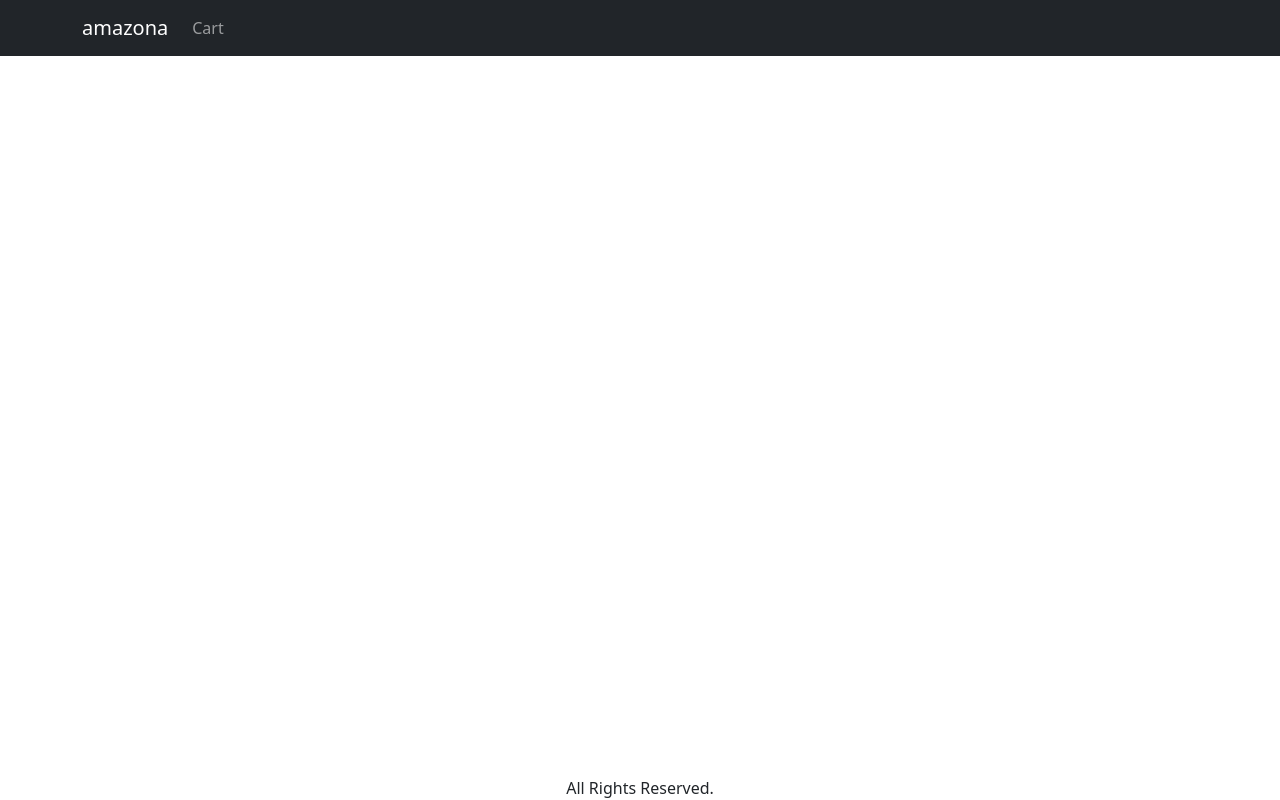
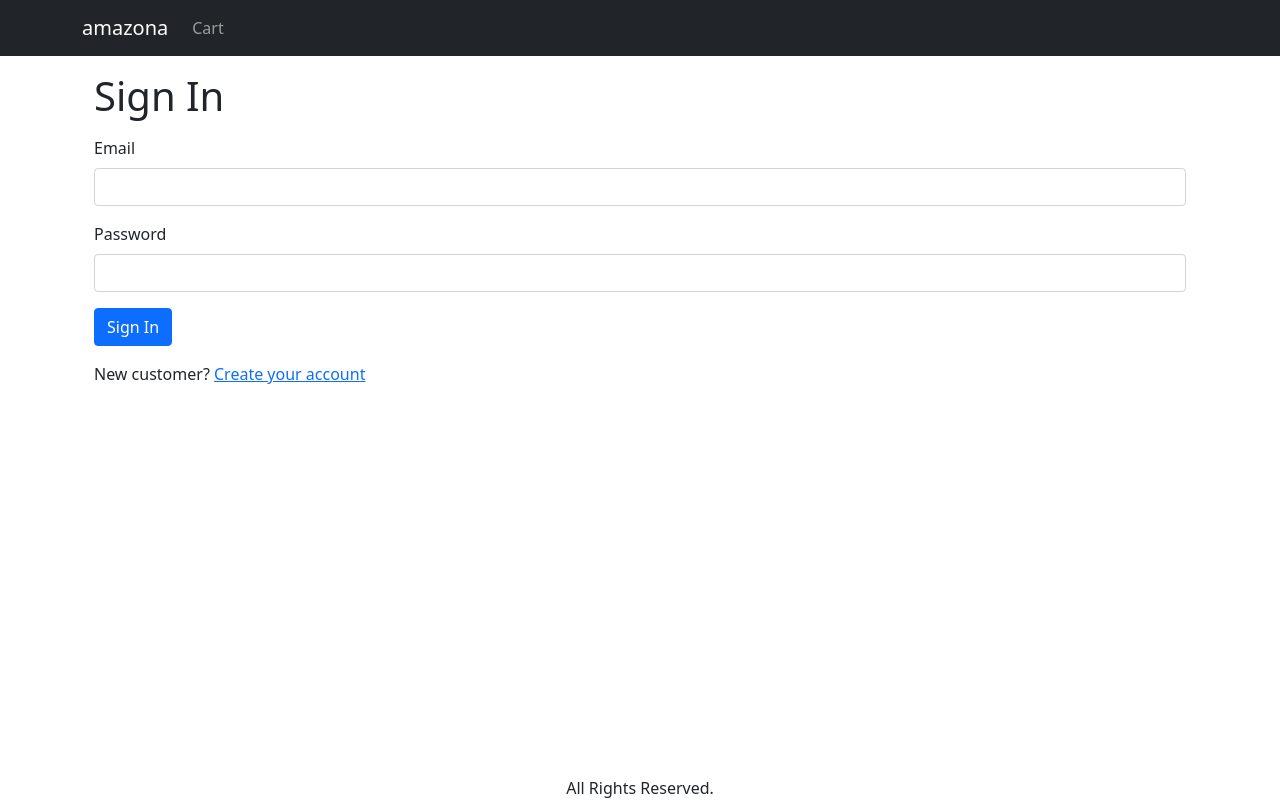
Before and after one commit to Prince2019015/amazona, a React (Create React App) app in the folder frontend/: page /signin in a window 1280 px wide. Built offline with nearby package versions, Linux system fonts and the light colour scheme.

Commit message:
part-18-sign-in-screen

```diff
--- a/frontend/src/App.js
+++ b/frontend/src/App.js
@@ -9,7 +9,7 @@
 import { useContext } from 'react';
 import { Store } from './Store';
 import CartScreen from './screens/CartScreen';
-
+import SigninScreen from './screens/SigninScreen';
 function App() {
   const { state } = useContext(Store);
   const { cart } = state;
@@ -40,6 +40,7 @@
             <Routes>
               <Route path="/product/:slug" element={<ProductScreen />} />
               <Route path="/cart" element={<CartScreen />} />
+              <Route path="/signin" element={<SigninScreen />} />
               <Route path="/" element={<HomeScreen />} />
             </Routes>
           </Container>
--- a/frontend/src/index.css
+++ b/frontend/src/index.css
@@ -45,3 +45,6 @@
 .img-thumbnail {
   height: 80px;
 }
+.small-container {
+  max-width: 600px;
+}
--- /dev/null
+++ b/frontend/src/screens/SigninScreen.js
@@ -0,0 +1,36 @@
+import { Link, useLocation } from 'react-router-dom';
+import Container from 'react-bootstrap/Container';
+import Form from 'react-bootstrap/Form';
+import Button from 'react-bootstrap/Button';
+import { Helmet } from 'react-helmet-async';
+
+export default function SigninScreen() {
+  const { search } = useLocation();
+  const redirectInUrl = new URLSearchParams(search).get('redirect');
+  const redirect = redirectInUrl ? redirectInUrl : '/';
+  return (
+    <Container className="small-container">
+      <Helmet>
+        <title>Sign In</title>
+      </Helmet>
+      <h1 className="my-3">Sign In</h1>
+      <Form>
+        <Form.Group className="mb-3" controlId="email">
+          <Form.Label>Email</Form.Label>
+          <Form.Control type="email" required />
+        </Form.Group>
+        <Form.Group className="mb-3" controlId="password">
+          <Form.Label>Password</Form.Label>
+          <Form.Control type="password" required />
+        </Form.Group>
+        <div className="mb-3">
+          <Button type="submit">Sign In</Button>
+        </div>
+        <div className="mb-3">
+          New customer?{' '}
+          <Link to={`/signup?redirect=${redirect}`}>Create your account</Link>
+        </div>
+      </Form>
+    </Container>
+  );
+}
```
Also changed, not shown: 1 other file (tests, documents, lock files or other folders).
